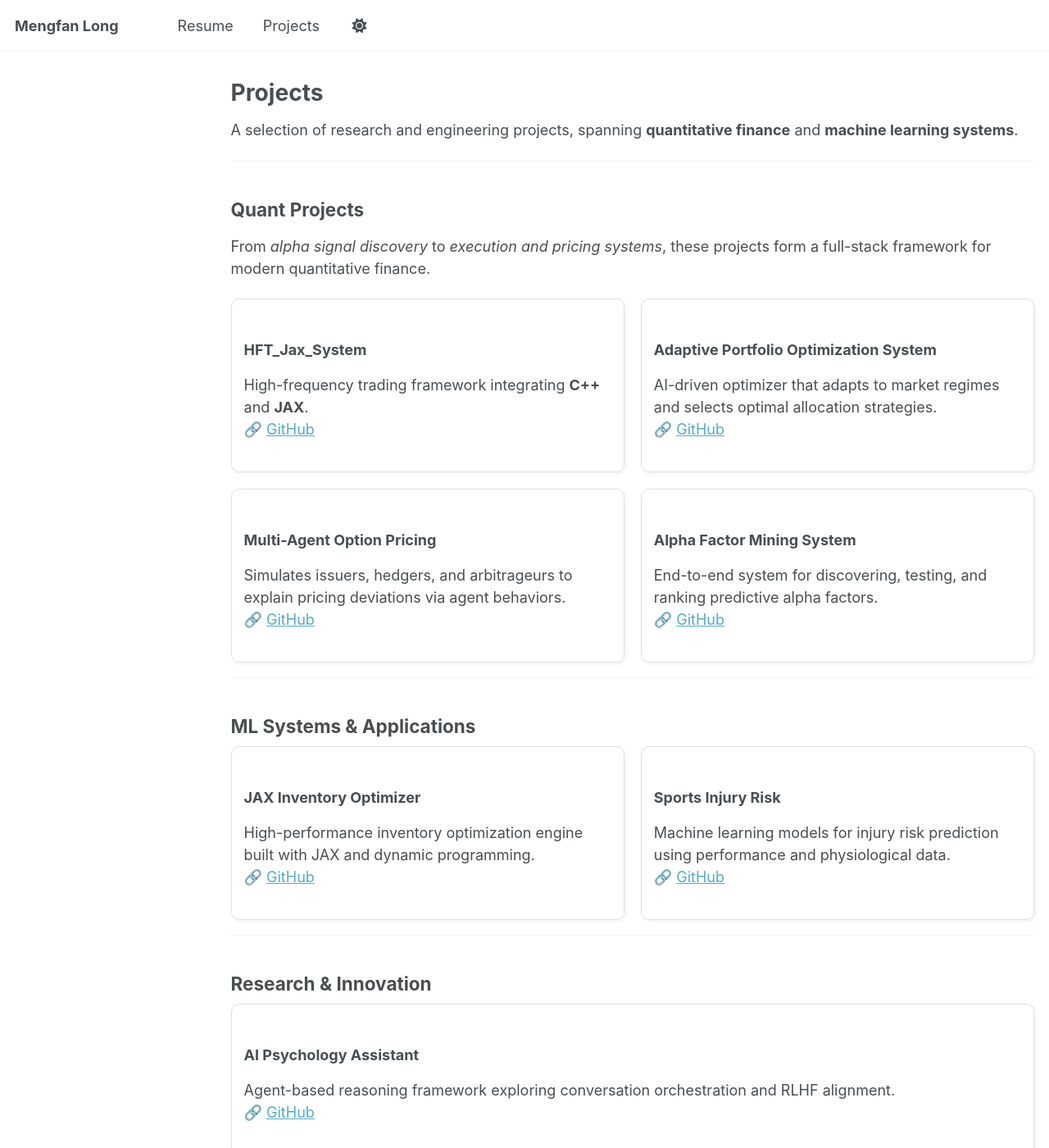
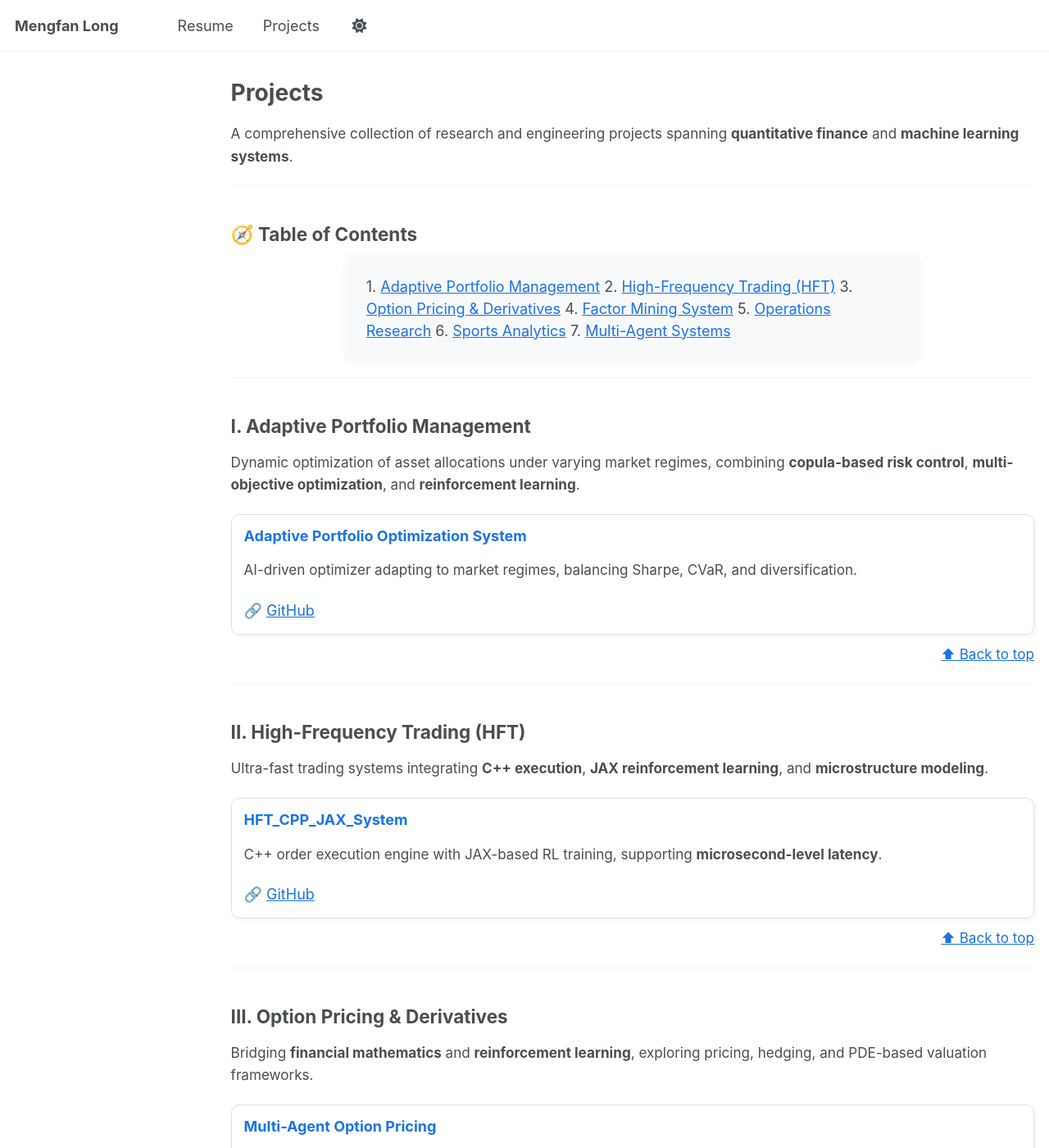
Before and after one commit to kevinlmf/kevinlmf.github.io, a Jekyll site: the page built from _pages/projects.md, in a window 1280 px wide and 1400 px high. Shown: the whole window at 82% size. Built offline with Jekyll 4.4.1, drawn with Linux system fonts in a browser that asks for light colours; a script that is not in the unit is left out; some of the changed text lies outside the part shown.

Commit message:
Update projects.md

```diff
--- a/_pages/projects.md
+++ b/_pages/projects.md
@@ -5,94 +5,158 @@ permalink: /projects/
 author_profile: false
 ---
 
-A selection of research and engineering projects, spanning **quantitative finance** and **machine learning systems**.
+<a id="top"></a>
+
+A comprehensive collection of research and engineering projects spanning **quantitative finance** and **machine learning systems**.
 
 ---
 
-## Quant Projects
+## 🧭 Table of Contents
 
-From *alpha signal discovery* to *execution and pricing systems*, these projects form a full-stack framework for modern quantitative finance.
+<div style="background:#f8f9fb; border-radius:10px; padding:25px; box-shadow:0 0 10px rgba(0,0,0,0.05); max-width:700px; margin:auto;">
 
-<div style="display:flex; flex-wrap:wrap; gap:20px;">
-
-  <div style="flex:1; min-width:320px; border:1px solid #e0e0e0; border-radius:10px; padding:15px; box-shadow:2px 2px 5px rgba(0,0,0,0.05);">
-    <h3>HFT_Jax_System</h3>
-    <p>
-      High-frequency trading framework integrating <b>C++</b> and <b>JAX</b>.<br>
-      🔗 <a href="https://github.com/kevinlmf/HFT_Jax_System" target="_blank">GitHub</a>
-    </p>
-  </div>
-
-  <div style="flex:1; min-width:320px; border:1px solid #e0e0e0; border-radius:10px; padding:15px; box-shadow:2px 2px 5px rgba(0,0,0,0.05);">
-    <h3>Adaptive Portfolio Optimization System</h3>
-    <p>
-      AI-driven optimizer that adapts to market regimes and selects optimal allocation strategies.<br>
-      🔗 <a href="https://github.com/kevinlmf/Portfolio_Optimization_system" target="_blank">GitHub</a>
-    </p>
-  </div>
-
-</div>
-
-<div style="display:flex; flex-wrap:wrap; gap:20px; margin-top:20px;">
-
-  <div style="flex:1; min-width:320px; border:1px solid #e0e0e0; border-radius:10px; padding:15px; box-shadow:2px 2px 5px rgba(0,0,0,0.05);">
-    <h3>Multi-Agent Option Pricing</h3>
-    <p>
-      Simulates issuers, hedgers, and arbitrageurs to explain pricing deviations via agent behaviors.<br>
-      🔗 <a href="https://github.com/kevinlmf/MultiAgent_OptionPricing" target="_blank">GitHub</a>
-    </p>
-  </div>
-
-  <div style="flex:1; min-width:320px; border:1px solid #e0e0e0; border-radius:10px; padding:15px; box-shadow:2px 2px 5px rgba(0,0,0,0.05);">
-    <h3>Alpha Factor Mining System</h3>
-    <p>
-      End-to-end system for discovering, testing, and ranking predictive alpha factors.<br>
-      🔗 <a href="https://github.com/kevinlmf/AlphaFactor" target="_blank">GitHub</a>
-    </p>
-  </div>
+1. <a href="#portfolio">Adaptive Portfolio Management</a>
+2. <a href="#hft">High-Frequency Trading (HFT)</a>
+3. <a href="#options">Option Pricing & Derivatives</a>
+4. <a href="#factor">Factor Mining System</a>
+5. <a href="#or">Operations Research</a>
+6. <a href="#sports">Sports Analytics</a>
+7. <a href="#agent">Multi-Agent Systems</a>
 
 </div>
 
 ---
 
-## ML Systems & Applications
+## <a id="portfolio"></a> I. Adaptive Portfolio Management
 
-<div style="display:flex; flex-wrap:wrap; gap:20px;">
+Dynamic optimization of asset allocations under varying market regimes, combining **copula-based risk control**, **multi-objective optimization**, and **reinforcement learning**.
 
-  <div style="flex:1; min-width:320px; border:1px solid #e0e0e0; border-radius:10px; padding:15px; box-shadow:2px 2px 5px rgba(0,0,0,0.05);">
-    <h3>JAX Inventory Optimizer</h3>
-    <p>
-      High-performance inventory optimization engine built with JAX and dynamic programming.<br>
-      🔗 <a href="https://github.com/kevinlmf/JAX_Inventory_Optimizer" target="_blank">GitHub</a>
-    </p>
-  </div>
+<div style="display:flex; flex-wrap:wrap; gap:20px; margin-top:15px;">
 
-  <div style="flex:1; min-width:320px; border:1px solid #e0e0e0; border-radius:10px; padding:15px; box-shadow:2px 2px 5px rgba(0,0,0,0.05);">
-    <h3>Sports Injury Risk</h3>
-    <p>
-      Machine learning models for injury risk prediction using performance and physiological data.<br>
-      🔗 <a href="https://github.com/kevinlmf/Sports_Injury_Prediction" target="_blank">GitHub</a>
-    </p>
+  <div style="flex:1; min-width:300px; border:1px solid #e0e0e0; border-radius:10px; padding:15px; box-shadow:2px 2px 6px rgba(0,0,0,0.05);">
+    <h3>Adaptive Portfolio Optimization System</h3>
+    <p>AI-driven optimizer adapting to market regimes, balancing Sharpe, CVaR, and diversification.</p>
+    🔗 <a href="https://github.com/kevinlmf/Portfolio_Optimization_system" target="_blank">GitHub</a>
   </div>
 
 </div>
 
+<p style="text-align:right; margin-top:10px;"><a href="#top">⬆ Back to top</a></p>
+
 ---
 
-## Research & Innovation
+## <a id="hft"></a> II. High-Frequency Trading (HFT)
 
-<div style="display:flex; flex-wrap:wrap; gap:20px;">
+Ultra-fast trading systems integrating **C++ execution**, **JAX reinforcement learning**, and **microstructure modeling**.
 
-  <div style="flex:1; min-width:320px; border:1px solid #e0e0e0; border-radius:10px; padding:15px; box-shadow:2px 2px 5px rgba(0,0,0,0.05);">
-    <h3>AI Psychology Assistant</h3>
-    <p>
-      Agent-based reasoning framework exploring conversation orchestration and RLHF alignment.<br>
-      🔗 <a href="https://github.com/kevinlmf/AI_psychology_assistant" target="_blank">GitHub</a>
-    </p>
+<div style="display:flex; flex-wrap:wrap; gap:20px; margin-top:15px;">
+
+  <div style="flex:1; min-width:300px; border:1px solid #e0e0e0; border-radius:10px; padding:15px; box-shadow:2px 2px 6px rgba(0,0,0,0.05);">
+    <h3>HFT_CPP_JAX_System</h3>
+    <p>C++ order execution engine with JAX-based RL training, supporting <b>microsecond-level latency</b>.</p>
+    🔗 <a href="https://github.com/kevinlmf/HFT_CPP_JAX_System" target="_blank">GitHub</a>
   </div>
 
 </div>
 
+<p style="text-align:right; margin-top:10px;"><a href="#top">⬆ Back to top</a></p>
+
 ---
-These projects are <strong>actively evolving</strong>, with frequent updates in <strong>model design</strong>, <strong>algorithmic performance</strong>, and <strong>deployment readiness</strong>. Over time, as the systems <strong>stabilize</strong> and <strong>scale</strong>, the outcomes are expected to become more <em>influential</em> in both <strong>methodological development</strong> and <strong>practical validation</strong>.
-</p>
+
+## <a id="options"></a> III. Option Pricing & Derivatives
+
+Bridging **financial mathematics** and **reinforcement learning**, exploring pricing, hedging, and PDE-based valuation frameworks.
+
+<div style="display:flex; flex-wrap:wrap; gap:20px; margin-top:15px;">
+
+  <div style="flex:1; min-width:300px; border:1px solid #e0e0e0; border-radius:10px; padding:15px; box-shadow:2px 2px 6px rgba(0,0,0,0.05);">
+    <h3>Multi-Agent Option Pricing</h3>
+    <p>Simulation of hedgers, issuers, and arbitrageurs to explain deviations via behavioral dynamics.</p>
+    🔗 <a href="https://github.com/kevinlmf/MultiAgent_OptionPricing" target="_blank">GitHub</a>
+  </div>
+
+</div>
+
+<p style="text-align:right; margin-top:10px;"><a href="#top">⬆ Back to top</a></p>
+
+---
+
+## <a id="factor"></a> IV. Factor Mining System
+
+End-to-end factor research pipeline, from **signal generation** to **backtesting and IC analysis**, for alpha and beta discovery.
+
+<div style="display:flex; flex-wrap:wrap; gap:20px; margin-top:15px;">
+
+  <div style="flex:1; min-width:300px; border:1px solid #e0e0e0; border-radius:10px; padding:15px; box-shadow:2px 2px 6px rgba(0,0,0,0.05);">
+    <h3>Alpha Factor Mining System</h3>
+    <p>Comprehensive library for factor generation, IC tests, and ranking.</p>
+    🔗 <a href="https://github.com/kevinlmf/AlphaFactor" target="_blank">GitHub</a>
+  </div>
+
+</div>
+
+<p style="text-align:right; margin-top:10px;"><a href="#top">⬆ Back to top</a></p>
+
+---
+
+## <a id="or"></a> V. Operations Research
+
+Bringing **RL and JAX-based optimization** to logistics, inventory control, and operations systems.
+
+<div style="display:flex; flex-wrap:wrap; gap:20px; margin-top:15px;">
+
+  <div style="flex:1; min-width:300px; border:1px solid #e0e0e0; border-radius:10px; padding:15px; box-shadow:2px 2px 6px rgba(0,0,0,0.05);">
+    <h3>JAX Inventory Optimizer</h3>
+    <p>High-performance RL-based optimizer for stochastic inventory management and EOQ systems.</p>
+    🔗 <a href="https://github.com/kevinlmf/JAX_Inventory_Optimizer" target="_blank">GitHub</a>
+  </div>
+
+</div>
+
+<p style="text-align:right; margin-top:10px;"><a href="#top">⬆ Back to top</a></p>
+
+---
+
+## <a id="sports"></a> VI. Sports Analytics
+
+Modeling **injury risk**, **performance prediction**, and **player optimization** using machine learning and survival analysis.
+
+<div style="display:flex; flex-wrap:wrap; gap:20px; margin-top:15px;">
+
+  <div style="flex:1; min-width:300px; border:1px solid #e0e0e0; border-radius:10px; padding:15px; box-shadow:2px 2px 6px rgba(0,0,0,0.05);">
+    <h3>Sports Injury Risk</h3>
+    <p>ML models for athlete injury prediction based on physiological metrics.</p>
+    🔗 <a href="https://github.com/kevinlmf/Sports_Injury_Prediction" target="_blank">GitHub</a>
+  </div>
+
+</div>
+
+<p style="text-align:right; margin-top:10px;"><a href="#top">⬆ Back to top</a></p>
+
+---
+
+## <a id="agent"></a> VII. Multi-Agent Systems
+
+Exploring **multi-agent learning**, **RLHF**, and **behavioral dynamics** across financial and cognitive environments.
+
+<div style="display:flex; flex-wrap:wrap; gap:20px; margin-top:15px;">
+
+  <div style="flex:1; min-width:300px; border:1px solid #e0e0e0; border-radius:10px; padding:15px; box-shadow:2px 2px 6px rgba(0,0,0,0.05);">
+    <h3>AI Psychology Assistant</h3>
+    <p>Agent-based reasoning and conversation orchestration with reinforcement learning alignment.</p>
+    🔗 <a href="https://github.com/kevinlmf/AI_psychology_assistant" target="_blank">GitHub</a>
+  </div>
+
+</div>
+
+<p style="text-align:right; margin-top:10px;"><a href="#top">⬆ Back to top</a></p>
+
+---
+
+<style>
+html { scroll-behavior: smooth; }
+a { color: #1a73e8; text-decoration: none; }
+a:hover { text-decoration: underline; }
+h3 { color: #1a73e8; margin-top: 0; }
+p { line-height: 1.6; font-size: 0.95em; }
+</style>
```
